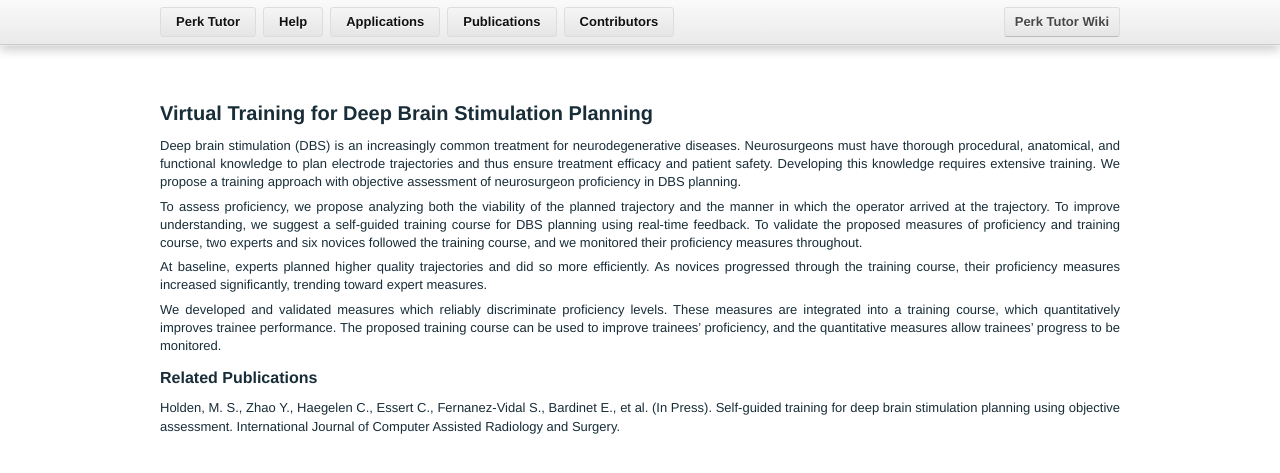
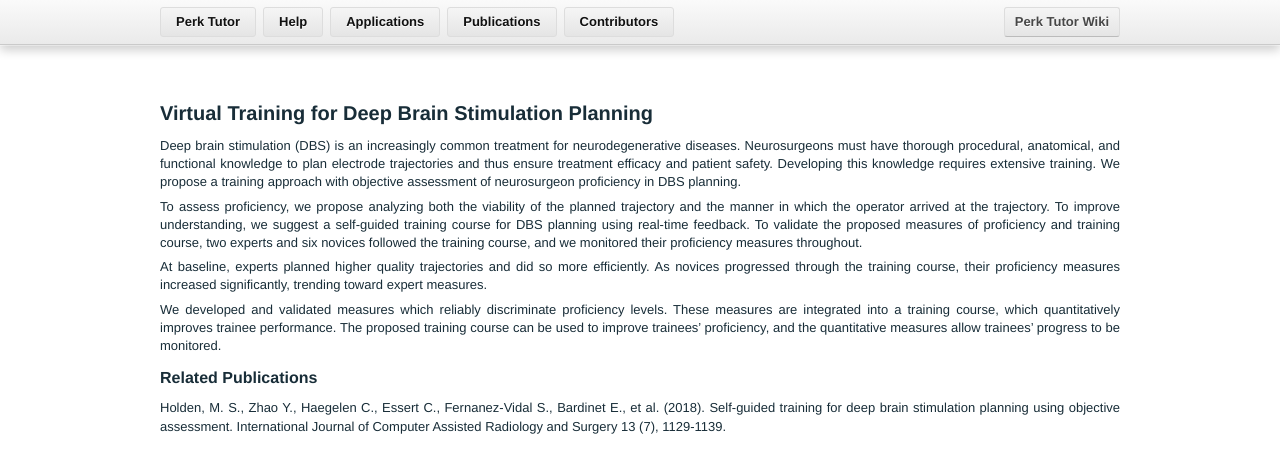
Before and after one commit to PerkTutor/perktutor.github.io, a Jekyll site: the page built from DeepBrainStimulation.md, in a window 1280 px wide, cut to the strip 0-478 px from the top of the page. Shown: the top 473 px of the strip. Built offline with Jekyll 4.4.1, drawn with Linux system fonts in a browser that asks for light colours; our own code applies the rules of GitHub Pages for plain Markdown files.

Commit message:
Updating publications in DBS.

```diff
--- a/DeepBrainStimulation.md
+++ b/DeepBrainStimulation.md
@@ -16,4 +16,4 @@ We developed and validated measures which reliably discriminate proficiency leve
 
 ## Related Publications
 
-Holden, M. S., Zhao Y., Haegelen C., Essert C., Fernanez-Vidal S., Bardinet E., et al. (In Press).  Self-guided training for deep brain stimulation planning using objective assessment. International Journal of Computer Assisted Radiology and Surgery.
+Holden, M. S., Zhao Y., Haegelen C., Essert C., Fernanez-Vidal S., Bardinet E., et al. (2018).  Self-guided training for deep brain stimulation planning using objective assessment. International Journal of Computer Assisted Radiology and Surgery 13 (7), 1129-1139.
```
